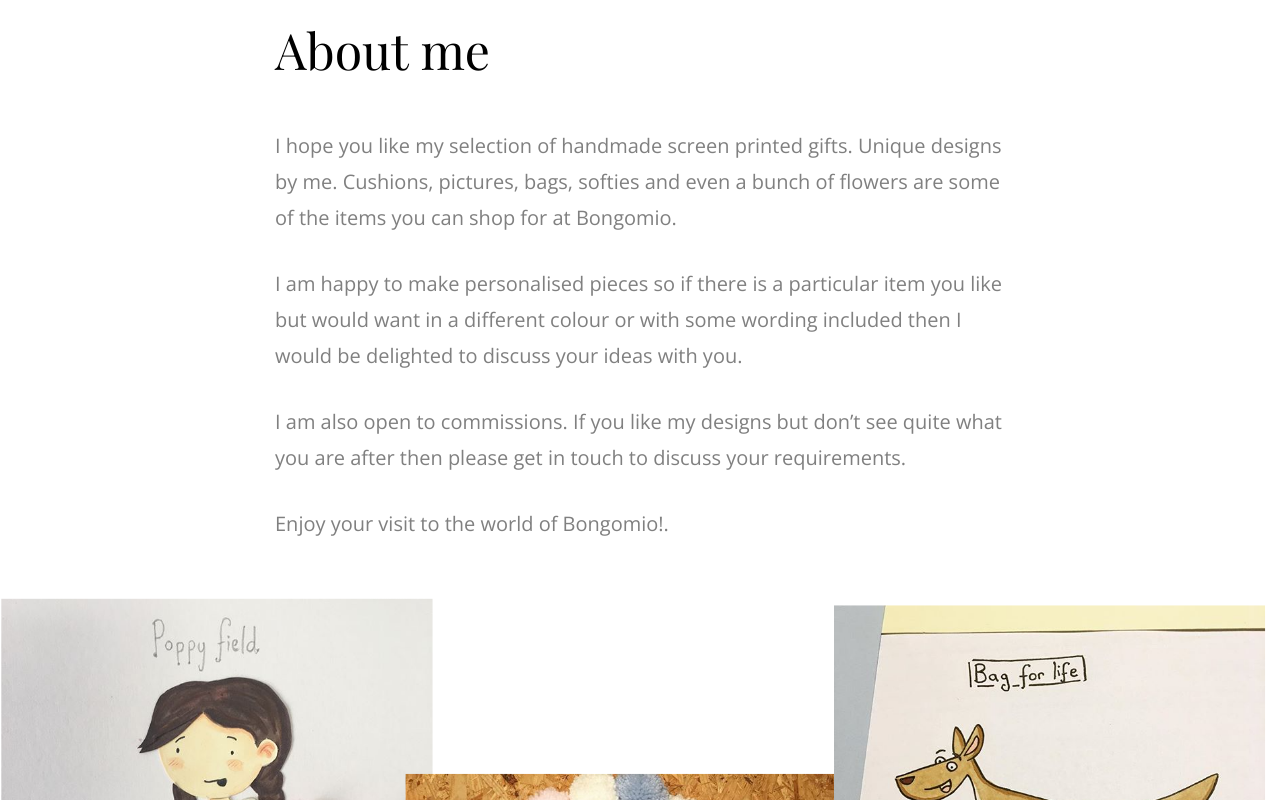
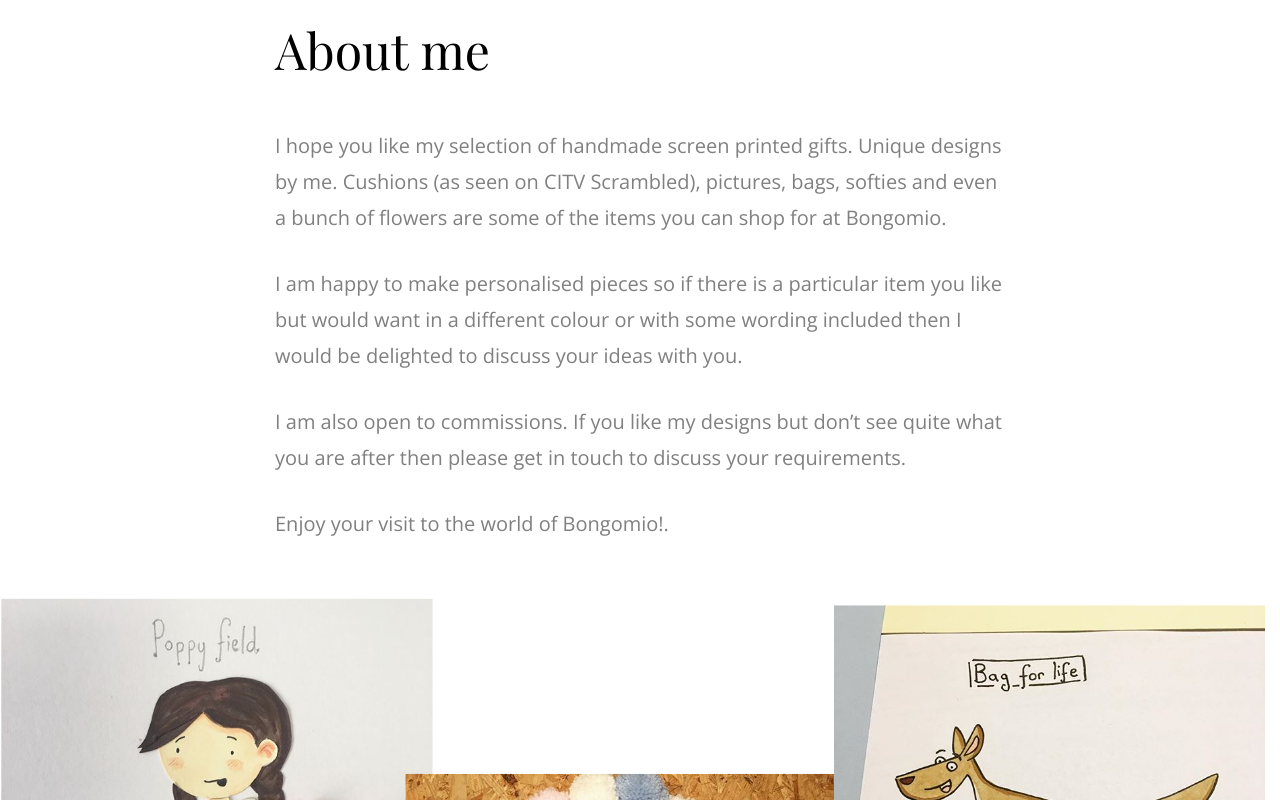
Before and after one commit to sethtregenna/sethtregenna.github.io, a plain HTML site: page index.html in a window 1280 px wide. Shown: the part 920-1720 px from the top of the page. Drawn offline with nearby package versions, Linux system fonts and the light colour scheme; a web font is replaced by a local one.

Commit message:
Added citv scrambled

```diff
--- a/index.html
+++ b/index.html
@@ -85,7 +85,7 @@
             <div class="row align-items-center justify-content-center">
               <div class="col-md-12 col-lg-8 section-heading">
                 <h2 class="heading mb-5">About me</h2>
-                <p>I hope you like my selection of handmade screen printed gifts. Unique designs by me. Cushions, pictures, bags, softies and even a bunch of flowers are some of the items you can shop for at Bongomio.
+                <p>I hope you like my selection of handmade screen printed gifts. Unique designs by me. Cushions (as seen on CITV Scrambled), pictures, bags, softies and even a bunch of flowers are some of the items you can shop for at Bongomio.
                 <p>I am happy to make personalised pieces so if there is a particular item you like but would want in a different colour or with some wording included then I would be delighted to discuss your ideas with you.</p>
                 <p>I am also open to commissions. If you like my designs but don’t see quite what you are after then please get in touch to discuss your requirements.</p>
                 <p>Enjoy your visit to the world of Bongomio!.</p>
```
